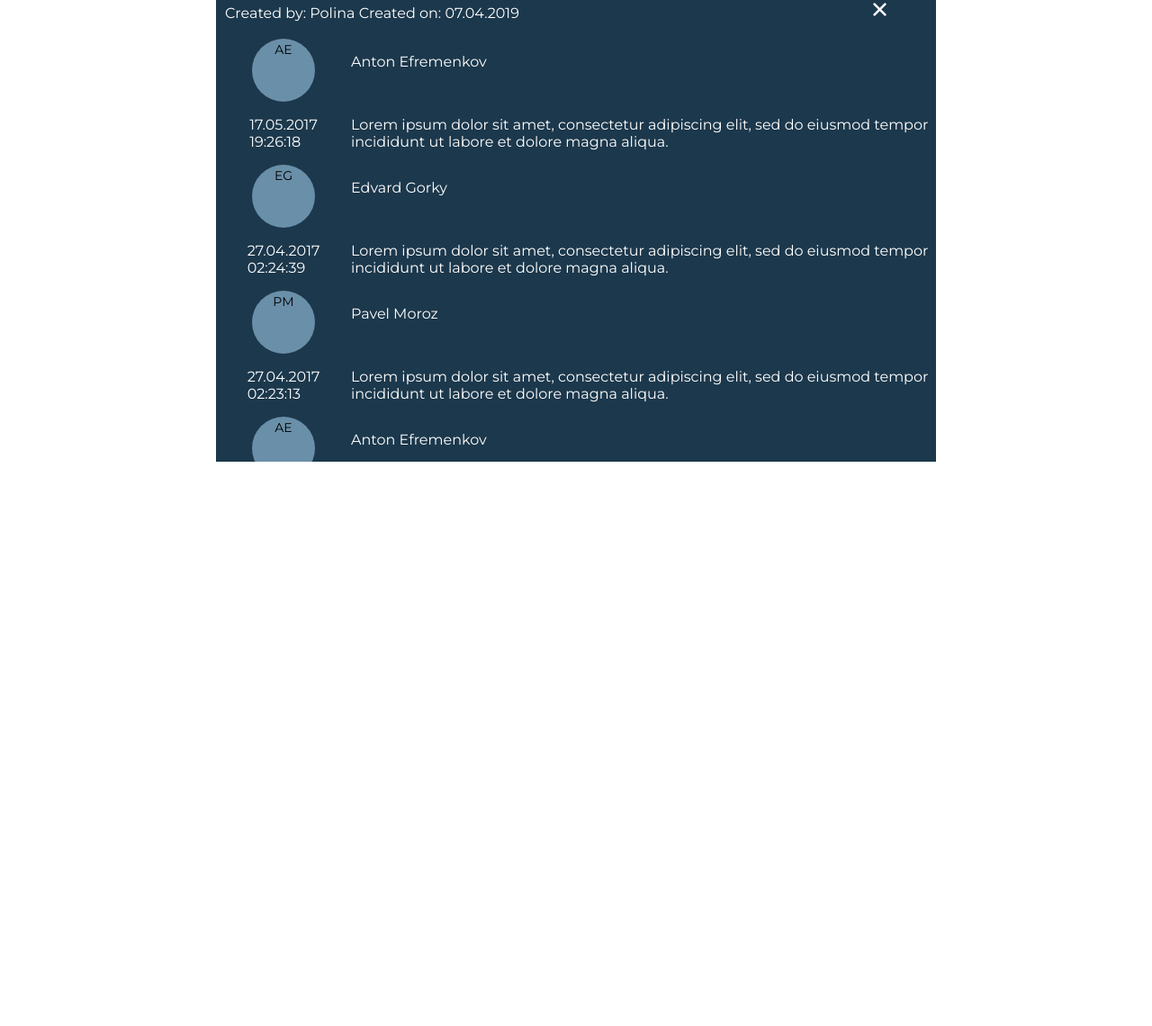
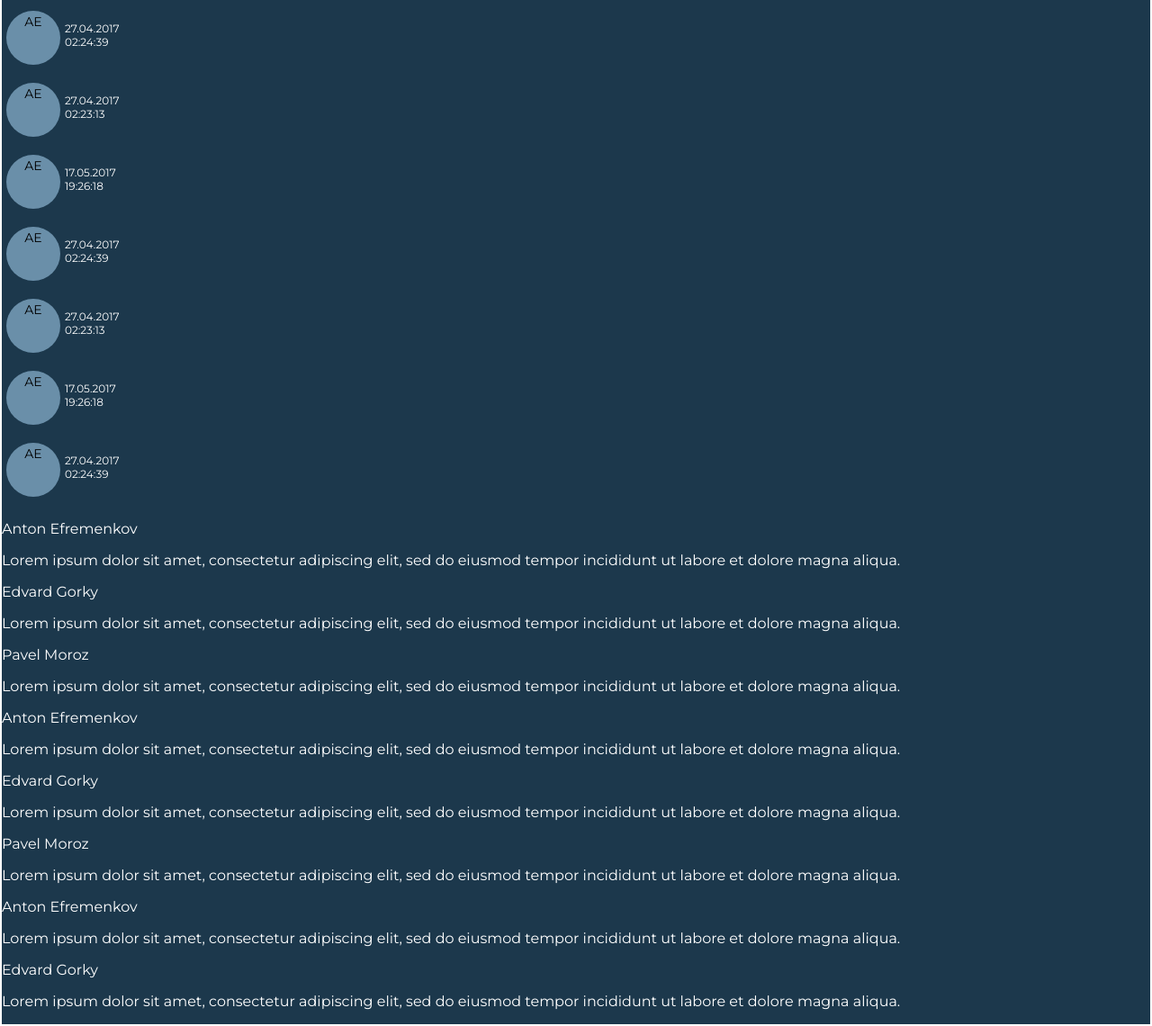
Before and after one commit to polinafraiden/table2, a plain HTML site: page index.html in a window 1280 px wide. Shown: the part 187-1327 px from the top of the page at 90% size. Before the commit the page ends 800 px from the top, so only its background shows below. Drawn offline with Linux system fonts and the light colour scheme.

Commit message:
commin fin

```diff
--- a/index.html
+++ b/index.html
@@ -9,88 +9,165 @@
 <body>
 
     <div class="main-container">
+
         <div class="main-container-second">
                 <div class="header">
                         <h1>Discussion topic: What about Bill?</h1>
                         <p class="subhead"> Created by: Polina Created on: 07.04.2019</p>
-                <nav class="exit"> <ul> <img src="exit.svg" alt="exit"> </ul></nav>
+
                     </div>
 
-        <div class="test">
+        <div class="basic-container">
             <div class="first-column">
+
+                <div class="fc-row">
+                    <div class="circle-main">
                     <div class="circle" style="display:inline-block"> AE</div>
+                </div>
                     <div class="date" style="display:inline-block">
                         <p> 17.05.2017<br>19:26:18 </p>
                     </div>
+                </div>
 
-                <div class="circle" style="display:inline-block">EG</div>
+                <div class="fc-row">
+                        <div class="circle-main">
+                                <div class="circle" style="display:inline-block"> AE</div>
+                            </div>
                     <div class="date" style="display:inline-block">
                         <p> 27.04.2017<br>02:24:39 </p>
                     </div>
+                </div>
 
-                <div class="circle" style="display:inline-block">PM</div>
+                <div class="fc-row">
+                        <div class="circle-main">
+                                <div class="circle" style="display:inline-block"> AE</div>
+                            </div>
                     <div class="date" style="display:inline-block">
                         <p> 27.04.2017<br>02:23:13 </p>
                     </div>
+                </div>
 
+                <div class="fc-row">
+                        <div class="circle-main">
                                 <div class="circle" style="display:inline-block"> AE</div>
+                            </div>
                     <div class="date" style="display:inline-block">
                         <p> 17.05.2017<br>19:26:18 </p>
                     </div>
+                </div>
 
-                <div class="circle" style="display:inline-block">EG</div>
+                <div class="fc-row">
+                        <div class="circle-main">
+                                <div class="circle" style="display:inline-block"> AE</div>
+                            </div>
                     <div class="date" style="display:inline-block">
                         <p> 27.04.2017<br>02:24:39 </p>
                     </div>
+                </div>
 
-                <div class="circle" style="display:inline-block">PM</div>
+                <div class="fc-row">
+                        <div class="circle-main">
+                                <div class="circle" style="display:inline-block"> AE</div>
+                            </div>
                     <div class="date" style="display:inline-block">
                         <p> 27.04.2017<br>02:23:13 </p>
                     </div>
+                </div>
 
+                <div class="fc-row">
+                        <div class="circle-main">
                                 <div class="circle" style="display:inline-block"> AE</div>
+                            </div>
                     <div class="date" style="display:inline-block">
                         <p> 17.05.2017<br>19:26:18 </p>
                     </div>
+                </div>
 
-                <div class="circle" style="display:inline-block">EG</div>
+                <div class="fc-row">
+                        <div class="circle-main">
+                                <div class="circle" style="display:inline-block"> AE</div>
+                            </div>
                     <div class="date" style="display:inline-block">
                         <p> 27.04.2017<br>02:24:39 </p>
                     </div>
-
+                </div>
             </div>
 
             <div class="second-column">
-
+                <div class="sc-first-row">
+                    <div class="name-commenter">
                         <p>Anton Efremenkov</p>
-                <br>
-                <p class="comment"> Lorem ipsum dolor sit amet, consectetur adipiscing elit, sed do eiusmod tempor incididunt ut labore et dolore magna aliqua.</p>
-                <p>Edvard Gorky</p>
-                <br>
-                <p class="comment"> Lorem ipsum dolor sit amet, consectetur adipiscing elit, sed do eiusmod tempor incididunt ut labore et dolore magna aliqua.</p>
-                <p>Pavel Moroz</p>
-                <br>
-                <p class="comment"> Lorem ipsum dolor sit amet, consectetur adipiscing elit, sed do eiusmod tempor incididunt ut labore et dolore magna aliqua.</p>
-                <p>Anton Efremenkov</p>
-                <br>
-                <p class="comment"> Lorem ipsum dolor sit amet, consectetur adipiscing elit, sed do eiusmod tempor incididunt ut labore et dolore magna aliqua.</p>
-                <p>Edvard Gorky</p>
-                <br>
-                <p class="comment"> Lorem ipsum dolor sit amet, consectetur adipiscing elit, sed do eiusmod tempor incididunt ut labore et dolore magna aliqua.</p>
-                <p>Pavel Moroz</p>
-                <br>
-                <p class="comment"> Lorem ipsum dolor sit amet, consectetur adipiscing elit, sed do eiusmod tempor incididunt ut labore et dolore magna aliqua.</p>
-                <p>Anton Efremenkov</p>
-                <br>
-                <p class="comment"> Lorem ipsum dolor sit amet, consectetur adipiscing elit, sed do eiusmod tempor incididunt ut labore et dolore magna aliqua.</p>
-                <p>Edvard Gorky</p>
-                <br>
-                <p class="comment"> Lorem ipsum dolor sit amet, consectetur adipiscing elit, sed do eiusmod tempor incididunt ut labore et dolore magna aliqua.</p>
-
+                    </div>
+                    <div class="comment">
+                    <p> Lorem ipsum dolor sit amet, consectetur adipiscing elit, sed do eiusmod tempor incididunt ut labore et dolore magna aliqua.</p>
                     </div>
                 </div>
 
+                <div class="sc-second-row">
+                    <div class="name-commenter">
+                        <p>Edvard Gorky</p>
+                    </div>
+                    <div class="comment">
+                        <p> Lorem ipsum dolor sit amet, consectetur adipiscing elit, sed do eiusmod tempor incididunt ut labore et dolore magna aliqua.</p>
+                    </div>
                 </div>
 
+                <div class="sc-third-row">
+                    <div class="name-commenter">
+                        <p>Pavel Moroz</p>
+                    </div>
+                    <div class="comment">
+                        <p> Lorem ipsum dolor sit amet, consectetur adipiscing elit, sed do eiusmod tempor incididunt ut labore et dolore magna aliqua.</p>
+                    </div>
+                </div>
+
+                <div class="sc-fourth-row">
+                    <div class="name-commenter">
+                        <p>Anton Efremenkov</p>
+                    </div>
+                    <div class="comment">
+                        <p> Lorem ipsum dolor sit amet, consectetur adipiscing elit, sed do eiusmod tempor incididunt ut labore et dolore magna aliqua.</p>
+                    </div>
+                </div>
+
+                <div class="sc-fifth-row">
+                    <div class="name-commenter">
+                        <p>Edvard Gorky</p>
+                    </div>
+                    <div class="comment">
+                        <p> Lorem ipsum dolor sit amet, consectetur adipiscing elit, sed do eiusmod tempor incididunt ut labore et dolore magna aliqua.</p>
+                    </div>
+                </div>
+
+                <div class="sc-fix-row">
+                    <div class="name-commenter">
+                        <p>Pavel Moroz</p>
+                    </div>
+                    <div class="comment">
+                        <p> Lorem ipsum dolor sit amet, consectetur adipiscing elit, sed do eiusmod tempor incididunt ut labore et dolore magna aliqua.</p>
+                    </div>
+                    </div>
+                </div>
+
+                <div class="sc-seventh-row">
+                    <div class="name-commenter">
+                        <p>Anton Efremenkov</p>
+                    </div>
+                    <div class="comment">
+                        <p> Lorem ipsum dolor sit amet, consectetur adipiscing elit, sed do eiusmod tempor incididunt ut labore et dolore magna aliqua.</p>
+                    </div>
+                </div>
+
+                <div class="sc-eights-row">
+                    <div class="name-commenter">
+                        <p>Edvard Gorky</p>
+                    </div>
+                     <div class="comment">
+                        <p> Lorem ipsum dolor sit amet, consectetur adipiscing elit, sed do eiusmod tempor incididunt ut labore et dolore magna aliqua.</p>
+                     </div>
+                </div>
+            </div>
+        </div>
+    </div>
 </body>
 </html>
--- a/main.css
+++ b/main.css
@@ -6,6 +6,55 @@ body {
     color: #fff;
 }
 
+.circle
+{
+    width:60px;
+    height:60px;
+    border-radius:35px;
+    font-size:14px;
+    color:#000;
+    line-height: 25px;
+    text-align:center;
+    background:#6A8FA9
+}
+
+.circle-main {
+    padding-right: 5px;
+}
+
+.main-container-second {
+    border: 2px solid white;
+    border-spacing: 0;
+    background: #1C384C;
+}
+
+.first-column {
+    width: 150px;
+}
+.fc-row {
+    display: flex;
+    flex-direction: row;
+    flex-wrap: wrap;
+    margin-left: 5px;
+    margin-bottom: 10px;
+    padding-bottom: 10px;
+}
+
+
+
+.date {
+    width: 50px;
+    font-size: 12px;
+}
+
+
+
+
+
+
+
+
+/*
 .main-container {
     width: 100%;
     height: 100%;
@@ -19,17 +68,18 @@ body {
 
 }
 
+
 .main-container-second {
     border: 2px solid white;
     border-spacing: 0;
     background: #1C384C;
 }
 
+
 .main-container-second {
     width: 800px;
     height: 600px;
-    overflow-y: auto;
-    overflow-x: hidden;
+
 }
 
 
@@ -65,12 +115,28 @@ body {
 .header {
     height: 70px;
     padding: 10px;
+    margin-bottom: 10px;
 }
 
-.scroll-tbody {
+.date {
+    align-content: center;
+}
+
+.circle-main {
+    height: 100px;
+    width: 75px;
+}
+
+/*
+.basic-container {
     display: flex;
 }
 
+
+
+
+
+/*
 .first-column {
     width: 150px;
     display: flex;
@@ -84,7 +150,7 @@ body {
 .second-column {
     width: 650px;
     display: flex;
-    flex-direction: column;
+
     flex-wrap: wrap;
     float: right;
     margin-top: 40px;
```
Lines whose indentation alone changed are shown as unchanged.
